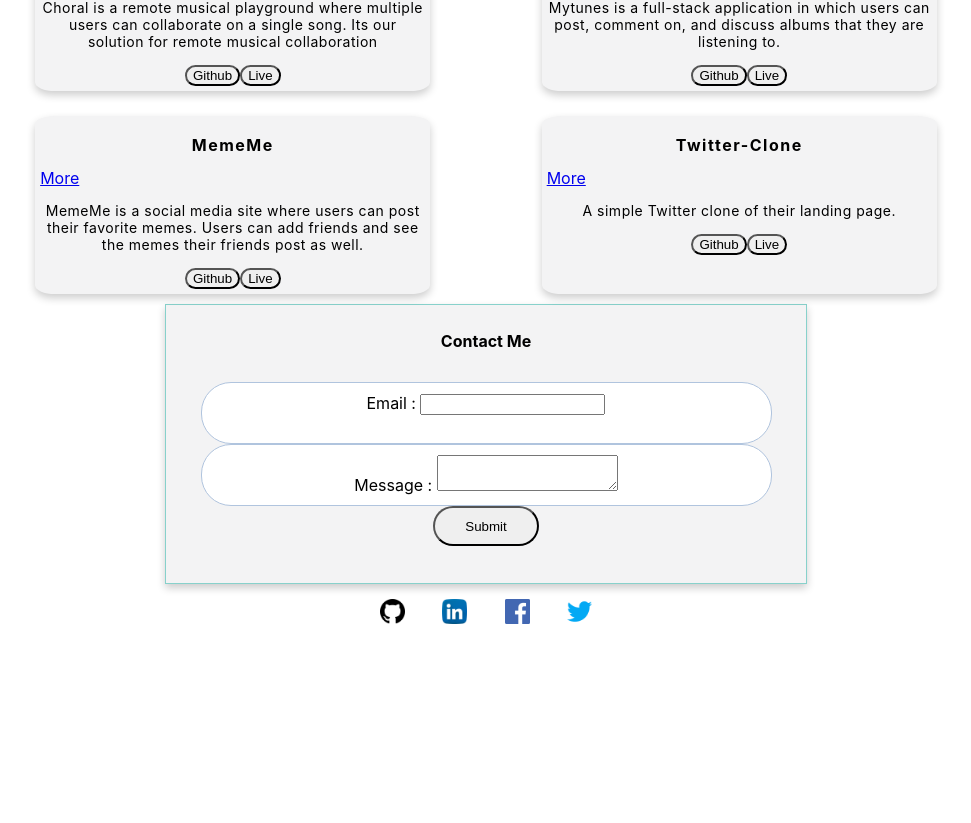
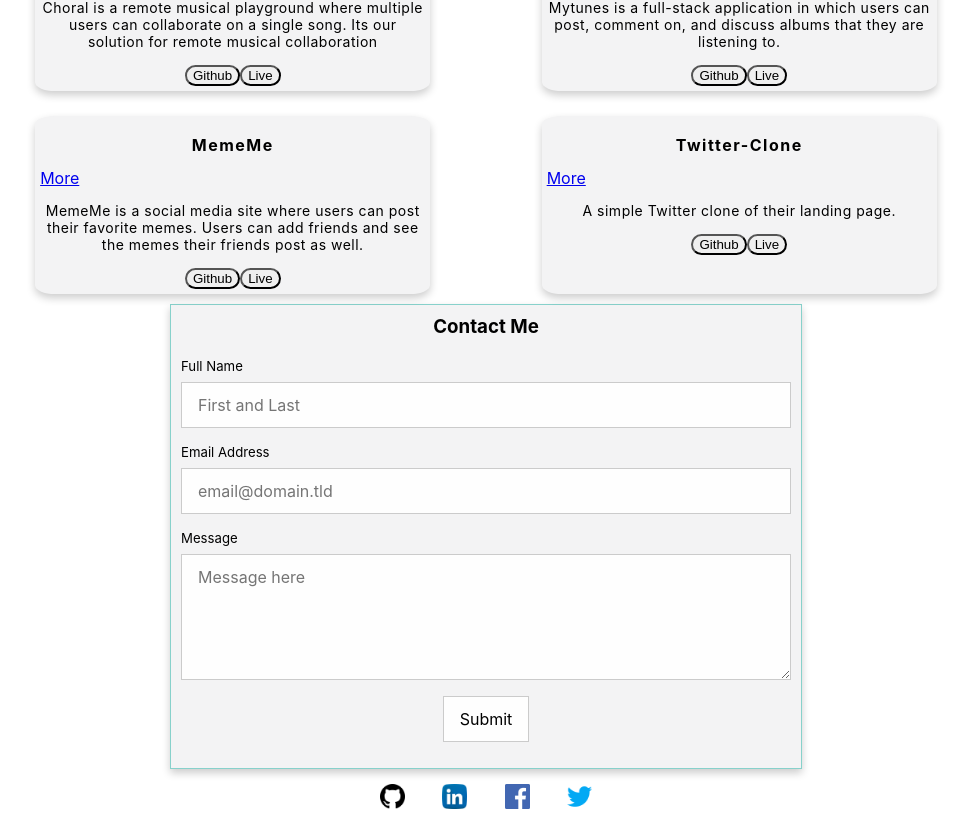
Before and after one commit to ojones311/owenjones-web, a React (Create React App) app: page / in a window 1280 px wide. Shown: the part 946-1769 px from the top of the page, without its empty margins (154-1125 px from the left). Before the commit the page ends 1584 px from the top, so only its background shows below. Built offline with nearby package versions, Linux system fonts and the light colour scheme.

Commit message:
fixed contactform

```diff
--- a/src/Components/ContactForm.jsx
+++ b/src/Components/ContactForm.jsx
@@ -1,5 +1,6 @@
 import React,{Component} from 'react'
 import '../Styles/ContactForm.css'
+import '../Styles/form-reset.css'
 import axios from 'axios'
 
 class ContactForm extends Component {
@@ -7,7 +8,8 @@ class ContactForm extends Component {
         super()
         this.state = {
             submitting: false,
-            data: null
+            data: null,
+            form_id: 'mwkwlpnp'
         }
         this.handleSubmit = this.handleSubmit.bind(this)
     }
@@ -41,29 +43,54 @@ class ContactForm extends Component {
     }
 
     render(){
-        return(
-            <div className='contact-form'>
-                <h4>Contact Me</h4>
-                <div className='form'>
-                    <form onSubmit={this.handleSubmit}>
-                        <div id='form-email'>
-                            <label htmlFor="email">Email : </label>
-                            <input id="email" type="email" size='150px'name="email" required />
-                        </div>
-                        <div id='form-message'>
-                            <label htmlFor="message">Message : </label>
-                            <textarea id="message" name="message"></textarea>
-                        </div>
-                        <button id='submit'type="submit" disabled={this.state.submitting}>
-                            Submit
-                        </button>
+        // if(false){
+        //     return(
+        //         <div className='contact-form'>
+        //             <h4>Contact Me</h4>
+        //             <div className='form'>
+        //                 <form onSubmit={this.handleSubmit}>
+        //                     <div id='form-email'>
+        //                         {/* <label htmlFor="email">Email : </label> */}
+        //                         <h4 id='email-label'>Email:</h4>
+        //                         <input id="email" type="email" size='550px'name="email" required />
+        //                     </div>
+        //                     <div id='form-message'>
+        //                         {/* <label htmlFor="message">Message : </label><br></br> */}
+        //                         <h4 id='message-label'>Message:</h4>
+        //                         <textarea rows='8' id="message" name="message" ></textarea>
+        //                     </div>
+        //                     <button id='submit'type="submit" disabled={this.state.submitting}>
+        //                         Submit
+        //                     </button>
+        //                     {this.state.status && (
+        //                         <p className='form-msg'>{this.state.status.msg}</p>
+        //                     )}
+        //                 </form>
+        //             </div>
+        //         </div>
+        //     )
+        // }else{
+            return(
+                <div className='contact-form'>
+                    <h3 id='contact-title'>Contact Me</h3>
+                    <form id="fs-frm" name="simple-contact-form" accept-charset="utf-8" onSubmit={this.handleSubmit}>
+                        <fieldset id="fs-frm-inputs">
+                            <label for="full-name">Full Name</label>
+                            <input type="text" name="name" id="full-name" placeholder="First and Last" required=""/>
+                            <label for="email-address">Email Address</label>
+                            <input type="email" name="_replyto" id="email-address" placeholder="email@domain.tld" required=""/>
+                            <label for="message">Message</label>
+                            <textarea rows="5" name="message" id="message" placeholder="Message here" required=""></textarea>
+                            <input type="hidden" name="_subject" id="email-subject" value="Contact Form Submission"/>
+                        </fieldset>
+                        <input type="submit" value="Submit"/>
                         {this.state.status && (
-                            <p className='form-msg'>{this.state.status.msg}</p>
-                        )}
+                                <p className='form-msg'>{this.state.status.msg}</p>
+                            )}
                     </form>
                 </div>
-            </div>
-        )
+            )
+        // }
     }
 }
 
--- a/src/Styles/ContactForm.css
+++ b/src/Styles/ContactForm.css
@@ -1,8 +1,6 @@
 .contact-form {
-    text-align:center;
     background-color:#F3F3F4;
     margin: 0 auto;
-    padding: 5px;
     width: 50%;
     border: 1px rgb(135, 209, 203) solid;
     box-shadow: 0 4px 8px 0 rgba(0,0,0,0.2);
@@ -14,10 +12,7 @@
 }
 
 form {
-    display: grid;
     padding: 10px;
-    margin: 0 auto;
-    grid-template-rows: 1fr 1fr 1fr;
 }
 
 #form-email {
@@ -40,8 +35,22 @@ form {
     grid-row: 2/3;
 }
 
+.form-msg {
+    text-align: center;
+}
 #submit {
     margin: 0 auto;
     width: 8em;
     height: 3em;
 }
+
+#email-label, #message-label {
+    text-align: left;
+    margin: 5px auto;
+    width: 80%;
+}
+
+#contact-title{
+    text-align: center;
+    margin-block: 10px;
+}
--- /dev/null
+++ b/src/Styles/form-reset.css
@@ -0,0 +1,70 @@
+/* reset */
+form input,
+form select,
+form textarea,
+form fieldset,
+form optgroup,
+form label,
+.StripeElement {
+  font-family: -apple-system, BlinkMacSystemFont, 'Segoe UI', 'Roboto', 'Oxygen', 'Ubuntu', 'Cantarell', 'Fira Sans',
+  'Droid Sans', 'Helvetica Neue', sans-serif;
+  font-size: 100%;
+  color: inherit;
+  border: none;
+  border-radius: 0;
+  display: block;
+  width: 100%;
+  padding: 0;
+  margin: 0 auto;
+  -webkit-appearance: none;
+  -moz-appearance: none;
+}
+form label,
+form legend {
+  font-size: 0.825rem;
+  margin-bottom: 0.5rem;
+}
+/* border, padding, margin, width */
+form input,
+form select,
+form textarea,
+.StripeElement {
+  box-sizing: border-box;
+  border: 1px solid rgba(0, 0, 0, 0.2);
+  background-color: rgba(255, 255, 255, 0.9);
+  padding: 0.75em 1rem;
+  margin-bottom: 1rem;
+}
+form input:focus,
+form select:focus,
+form textarea:focus,
+.StripeElement:focus {
+  background-color: white;
+  outline-style: solid;
+  outline-width: thin;
+  outline-color: gray;
+  outline-offset: -1px;
+}
+form [type="text"],
+form [type="email"],
+.StripeElement {
+  width: 100%;
+}
+form [type="button"],
+form [type="submit"],
+form [type="reset"] {
+  width: auto;
+  cursor: pointer;
+  -webkit-appearance: button;
+  -moz-appearance: button;
+  appearance: button;
+}
+form [type="button"]:focus,
+form [type="submit"]:focus,
+form [type="reset"]:focus {
+  outline: none;
+}
+
+form select {
+  text-transform: none;
+}
```
